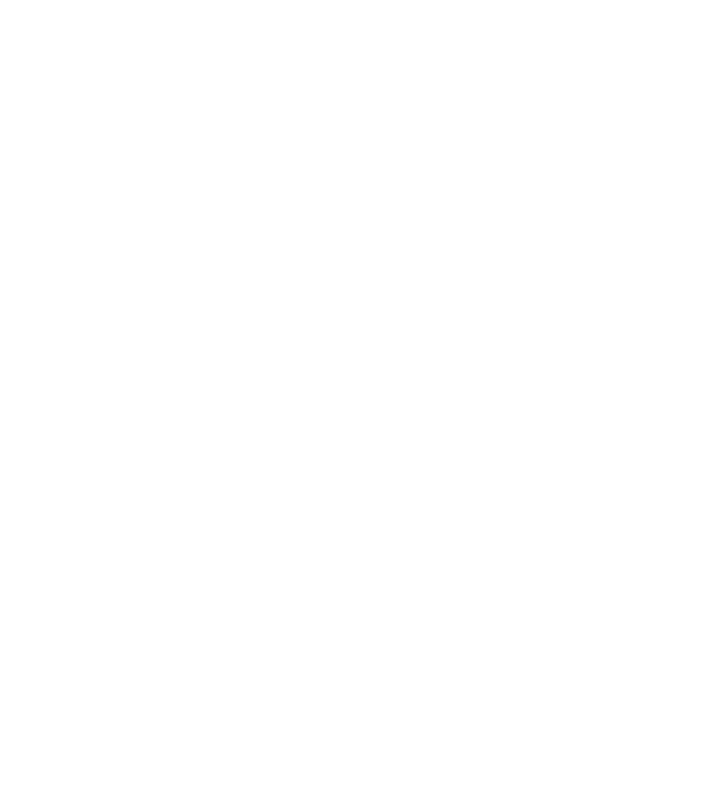
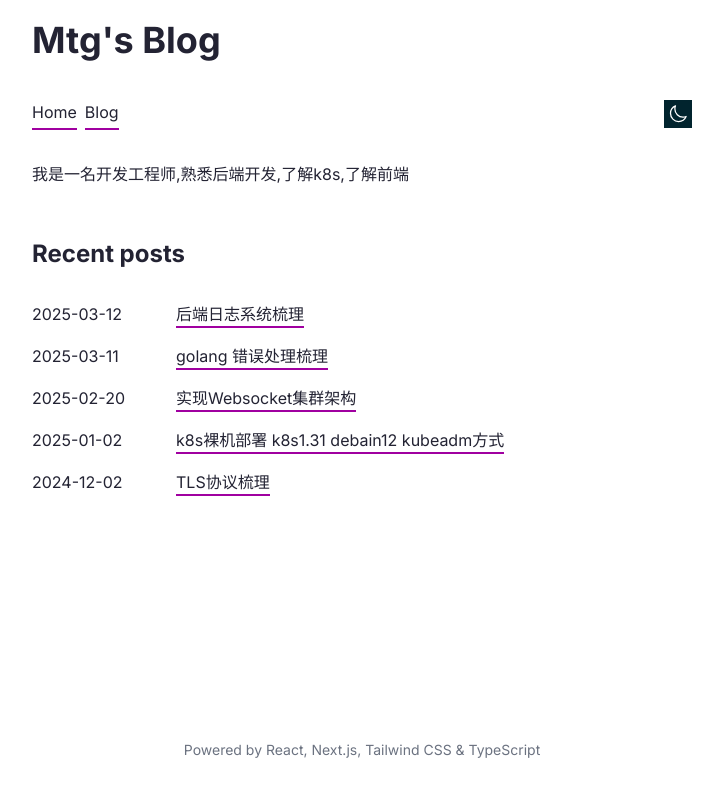
Before and after one commit to mtgnorton/nextjsblog, a Next.js app: page / in a window 1280 px wide. Before the commit this address had no page. Shown: the top 796 px of the page, without its empty margins (278-1001 px from the left). Built offline with nearby package versions, Linux system fonts and the light colour scheme; a web font is replaced by a local one.

Commit message:
refactor:  将首页的访问方式由跳转到/home,改为直接在跟域名下访问

```diff
--- a/app/(blog)/layout.tsx
+++ /dev/null
@@ -1,30 +0,0 @@
-import Nav from "@/app/ui/components/nav";
-import Title from "@/app/ui/components/title";
-import Footer from "@/app/ui/components/footer";
-export default function Layout({
-  children,
-}: {
-  children: React.ReactNode
-}) {
-  return (
-    <div className="text-primary flex flex-col min-h-screen max-w-[calc(700px-2*env(safe-area-inset-left))] mx-auto p-5 ">
-       <div >
-       <Title />
-       </div>
-        {/* menu */}
-        <div className="mt-10 mb-5">
-          <Nav />
-          </div>
-
-        {/* content */}
-        <div className="w-full">
-            {children}
-        </div>
-
-        {/* footer */}
-        <div className=" mt-auto flex items-center justify-center">
-            <Footer />
-        </div>
-    </div>
-  )
-}
--- a/app/layout.tsx
+++ b/app/layout.tsx
@@ -3,7 +3,9 @@
 import { Metadata } from 'next';
 import { ThemeProvider } from '@/app/provider/theme';
 import '@/app/(blog)/blog/atom-one-dark.css';
-
+import Nav from "@/app/ui/components/nav";
+import Title from "@/app/ui/components/title";
+import Footer from "@/app/ui/components/footer";
 export const metadata: Metadata = {
   title: {
     template: '%s | Blog',
@@ -24,7 +26,25 @@
 
       <body className={`${inter.className} antialiased h-100 w-100 overflow-x-hidden`} >
         <ThemeProvider>
-          {children}
+        <div className="text-primary flex flex-col min-h-screen max-w-[calc(700px-2*env(safe-area-inset-left))] mx-auto p-5 ">
+       <div >
+       <Title />
+       </div>
+        {/* menu */}
+        <div className="mt-10 mb-5">
+          <Nav />
+          </div>
+
+        {/* content */}
+        <div className="w-full">
+            {children}
+        </div>
+
+        {/* footer */}
+        <div className=" mt-auto flex items-center justify-center">
+            <Footer />
+        </div>
+    </div>
         </ThemeProvider>
       </body>
     </html>
--- a/app/page.tsx
+++ b/app/page.tsx
@@ -1,5 +1,18 @@
-import { redirect } from 'next/navigation';
+import { Metadata } from 'next';
+import PostsComponents from "@/app/ui/components/blog-lists";
+import Profile from "@/app/ui/components/profile";
+import { getPosts } from "@/app/ui/components/blog-lists";
+export const metadata: Metadata = {
+  title: 'Home',
+};
 
-export default function Page() {
-  redirect('/home');
+export default async function BlogPage() {
+  const { posts, totalPages } = await getPosts({ sort: 'desc', page: 1,limit:5 });
+  return <div className="">
+    <Profile />
+    <div className="mt-10">
+      <h3 className="text-2xl font-bold mb-4">Recent posts</h3>
+      <PostsComponents posts={posts} totalPages={totalPages} />
+    </div>
+  </div>;
 }
--- a/app/ui/components/nav-links.tsx
+++ b/app/ui/components/nav-links.tsx
@@ -7,7 +7,7 @@
 // Map of links to display in the side navigation.
 // Depending on the size of the application, this would be stored in a database.
 const links = [
-  { name: 'Home', href: '/home'},
+  { name: 'Home', href: '/'},
   {
     name: 'Blog',
     href: '/all?page=1',
```
